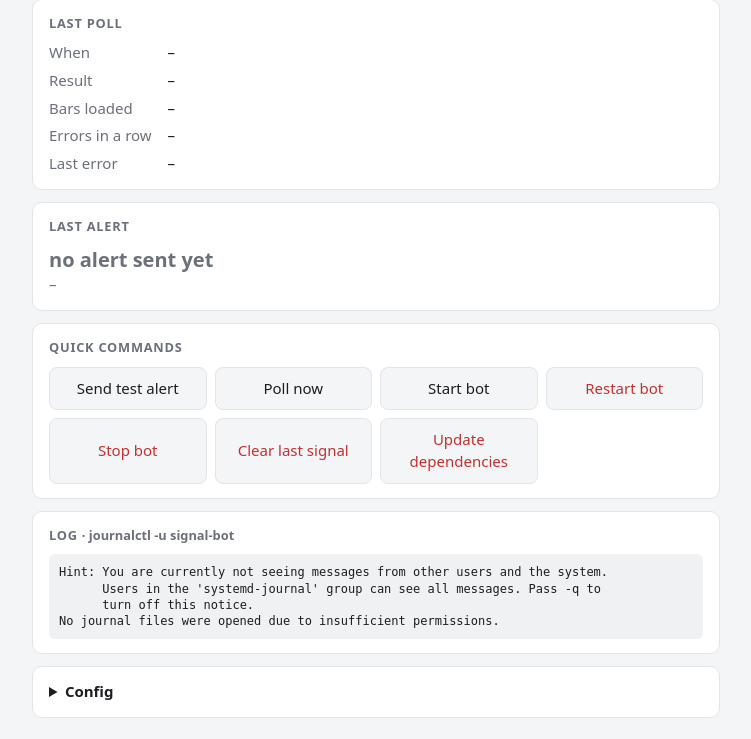
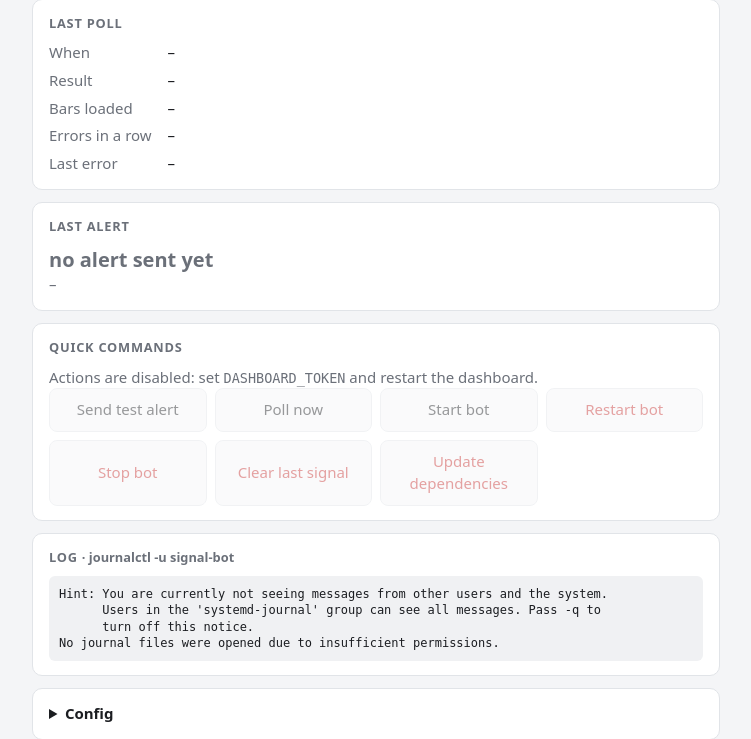
Before and after one commit to finlaypugh/Trading_Alerts, a Flask app: page / in a window 1280 px wide. Shown: the part 398-1137 px from the top of the page, without its empty margins (264-1015 px from the left). Before the commit the page ends 1116 px from the top, so only its background shows below. Run offline with Flask 3, Linux system fonts and the light colour scheme.

Commit message:
Lock down dashboard actions
Actions require X-Token == DASHBOARD_TOKEN (hmac.compare_digest) and are
refused with 503 while it is unset. Cross-origin POSTs are rejected, each
IP gets 10 action attempts a minute, and every response carries a strict
CSP, nosniff and frame denial. The UI keeps the token in sessionStorage.
deploy/sudoers-signal-bot allows exactly start/stop/restart of signal-bot.

Co-Authored-By: Claude Opus 5.5 <noreply@anthropic.com>

```diff
--- a/dashboard/__main__.py
+++ b/dashboard/__main__.py
@@ -4,12 +4,16 @@ import os
 
 from waitress import serve
 
-from .app import app
+from .app import app, token_configured
 
 logging.basicConfig(level=logging.INFO, format="%(asctime)s %(name)s %(levelname)s %(message)s")
 
 host = os.environ.get("DASHBOARD_HOST", "0.0.0.0")
 port = int(os.environ.get("DASHBOARD_PORT", 8080))
 
+if not token_configured():
+    logging.getLogger("dashboard").warning(
+        "DASHBOARD_TOKEN is not set: status is visible but all actions are refused"
+    )
 print(f"Dashboard on http://{host}:{port}", flush=True)
 serve(app, host=host, port=port, threads=4)
--- a/dashboard/app.py
+++ b/dashboard/app.py
@@ -3,8 +3,17 @@ Flask app for the signal_bot dashboard. Reads the bot's files; never
 imports its polling loop, so a dashboard crash cannot stop alerts.
 
     python -m dashboard            # waitress on DASHBOARD_HOST:DASHBOARD_PORT
+
+Reads are open to the LAN. Actions need the X-Token header to match
+DASHBOARD_TOKEN, and are refused outright while it is unset.
 """
+import hmac
 import logging
+import os
+import threading
+import time
+from collections import defaultdict, deque
+from urllib.parse import urlsplit
 
 from flask import Flask, jsonify, render_template, request
 
@@ -16,10 +25,64 @@ log = logging.getLogger("dashboard")
 
 MAX_LOG_LINES = 500
 
+# Action attempts per client IP, counted before the token check so it also
+# slows token guessing.
+RATE_LIMIT = 10
+RATE_WINDOW = 60.0
+_attempts = defaultdict(deque)
+_attempts_lock = threading.Lock()
+
+SECURITY_HEADERS = {
+    "Content-Security-Policy": (
+        "default-src 'self'; frame-ancestors 'none'; base-uri 'none'; form-action 'self'"
+    ),
+    "X-Content-Type-Options": "nosniff",
+    "X-Frame-Options": "DENY",
+    "Referrer-Policy": "no-referrer",
+}
+
+
+def token_configured():
+    return bool(os.environ.get("DASHBOARD_TOKEN", ""))
+
+
+def token_ok(given):
+    expected = os.environ.get("DASHBOARD_TOKEN", "")
+    return bool(expected) and hmac.compare_digest(
+        (given or "").encode("utf-8"), expected.encode("utf-8")
+    )
+
+
+def same_origin():
+    """Browsers send Origin on every POST; it must name this host. curl sends none."""
+    origin = request.headers.get("Origin")
+    if origin is None:
+        return True
+    return urlsplit(origin).netloc == request.host
+
+
+def rate_limited(ip, now=None):
+    now = time.monotonic() if now is None else now
+    with _attempts_lock:
+        recent = _attempts[ip]
+        while recent and now - recent[0] >= RATE_WINDOW:
+            recent.popleft()
+        if len(recent) >= RATE_LIMIT:
+            return True
+        recent.append(now)
+        return False
+
+
+def refuse(code, message, name, ip):
+    log.warning("action %s from %s refused (%d): %s", name, ip, code, message)
+    return jsonify(ok=False, output=message), code
+
 
 @app.get("/")
 def index():
-    return render_template("index.html", actions=actions.ACTIONS.values())
+    return render_template(
+        "index.html", actions=actions.ACTIONS.values(), actions_enabled=token_configured()
+    )
 
 
 @app.get("/api/status")
@@ -46,15 +109,22 @@ def api_logs():
 @app.post("/api/action/<name>")
 def api_action(name):
     ip = request.remote_addr
+    if not same_origin():
+        return refuse(403, "cross-origin request refused", name, ip)
+    if rate_limited(ip):
+        return refuse(429, f"rate limited: {RATE_LIMIT} actions per minute", name, ip)
+    if not token_configured():
+        return refuse(503, "actions disabled: DASHBOARD_TOKEN is not set", name, ip)
+    if not token_ok(request.headers.get("X-Token")):
+        return refuse(401, "missing or wrong token", name, ip)
+
     action = actions.ACTIONS.get(name)
     if action is None:
-        log.warning("unknown action %r from %s", name, ip)
-        return jsonify(ok=False, output=f"unknown action {name!r}"), 404
+        return refuse(404, f"unknown action {name!r}", name, ip)
     try:
         result = actions.execute(action)
     except actions.Busy:
-        log.warning("action %s from %s refused: busy", name, ip)
-        return jsonify(ok=False, output="another action is still running"), 409
+        return refuse(409, "another action is still running", name, ip)
     log.info("action %s from %s ok=%s in %dms", name, ip, result["ok"], result["duration_ms"])
     return jsonify(result)
 
@@ -65,7 +135,10 @@ def healthz():
 
 
 @app.after_request
-def redact_response(resp):
+def harden_response(resp):
+    resp.headers.update(SECURITY_HEADERS)
+    if request.path.startswith("/api/"):
+        resp.headers["Cache-Control"] = "no-store"
     # Backstop behind the per-field redaction: no response body leaves with a
     # secret in it, whichever route produced it. Static files are ours and are
     # streamed, so they are skipped.
--- a/dashboard/static/app.js
+++ b/dashboard/static/app.js
@@ -132,6 +132,25 @@ async function refresh() {
 
 // ---- quick commands ----
 
+// Kept for this tab only. Storage can be unavailable (private mode), so the
+// token then lives in memory until reload.
+const TOKEN_KEY = "dashboardToken";
+let memoryToken = "";
+
+function getToken() {
+  try { return sessionStorage.getItem(TOKEN_KEY) || ""; } catch { return memoryToken; }
+}
+
+function setToken(value) {
+  memoryToken = value;
+  try {
+    if (value) sessionStorage.setItem(TOKEN_KEY, value);
+    else sessionStorage.removeItem(TOKEN_KEY);
+  } catch { /* memory only */ }
+  const state = $("token_state");
+  if (state) state.textContent = value ? "Token saved for this tab." : "Enter the token to run commands.";
+}
+
 function showOutput(text, ok) {
   const out = $("action_output");
   out.hidden = false;
@@ -142,15 +161,23 @@ function showOutput(text, ok) {
 async function runAction(button) {
   const name = button.dataset.action;
   const label = button.textContent.trim();
+  if (!getToken()) {
+    showOutput(`${label}: enter the action token first.`, false);
+    $("token_input")?.focus();
+    return;
+  }
   if (button.dataset.confirm && !window.confirm(`${label}?`)) return;
 
   const buttons = document.querySelectorAll("button[data-action]");
   buttons.forEach((b) => { b.dataset.wasDisabled = b.disabled ? "1" : ""; b.disabled = true; });
   showOutput(`${label}: running…`, true);
   try {
-    const resp = await fetch(`/api/action/${encodeURIComponent(name)}`, { method: "POST" });
+    const resp = await fetch(`/api/action/${encodeURIComponent(name)}`, {
+      method: "POST", headers: { "X-Token": getToken() },
+    });
     let body;
     try { body = await resp.json(); } catch { body = { ok: false, output: `HTTP ${resp.status}` }; }
+    if (resp.status === 401) setToken("");
     const took = typeof body.duration_ms === "number" ? ` (${body.duration_ms} ms)` : "";
     showOutput(`${label}: ${body.ok ? "ok" : "failed"}${took}\n\n${body.output || ""}`, body.ok);
   } catch (err) {
@@ -162,6 +189,15 @@ async function runAction(button) {
 }
 
 document.addEventListener("DOMContentLoaded", () => {
+  const form = $("token_form");
+  if (form) {
+    setToken(getToken());
+    form.addEventListener("submit", (event) => {
+      event.preventDefault();
+      setToken($("token_input").value.trim());
+      $("token_input").value = "";
+    });
+  }
   document.querySelectorAll("button[data-action]").forEach((b) => {
     b.addEventListener("click", () => runAction(b));
   });
--- a/dashboard/static/style.css
+++ b/dashboard/static/style.css
@@ -95,6 +95,13 @@ button:hover:not(:disabled) { border-color: var(--accent); }
 button.danger { color: var(--bad); }
 button:disabled { opacity: 0.45; cursor: not-allowed; }
 #action_output { margin-top: 10px; }
+.token { display: flex; gap: 8px; margin-bottom: 4px; }
+.token input {
+  flex: 1; min-width: 0; font: inherit; padding: 10px 12px; border-radius: 8px;
+  border: 1px solid var(--border); background: var(--bg); color: var(--text);
+}
+#token_state { margin-bottom: 10px; }
+code { font-size: 0.9em; }
 #action_output.fail { outline: 1px solid var(--bad); }
 
 summary { cursor: pointer; font-weight: 600; }
--- a/dashboard/templates/index.html
+++ b/dashboard/templates/index.html
@@ -52,10 +52,20 @@
 
   <section class="card">
     <h2>Quick commands</h2>
+    {% if actions_enabled %}
+    <form id="token_form" class="token">
+      <input id="token_input" type="password" autocomplete="off" placeholder="Action token" aria-label="Action token">
+      <button type="submit">Save</button>
+    </form>
+    <p class="muted small" id="token_state"></p>
+    {% else %}
+    <p class="muted">Actions are disabled: set <code>DASHBOARD_TOKEN</code> and restart the dashboard.</p>
+    {% endif %}
     <div class="buttons">
       {% for a in actions %}
       <button type="button" data-action="{{ a.name }}"{% if a.confirm %} data-confirm="1" class="danger"{% endif %}
-              {% if not a.supported %}disabled title="Needs systemd (Linux)"{% endif %}>{{ a.label }}</button>
+              {% if not actions_enabled %}disabled title="DASHBOARD_TOKEN is not set"
+              {% elif not a.supported %}disabled title="Needs systemd (Linux)"{% endif %}>{{ a.label }}</button>
       {% endfor %}
     </div>
     <pre id="action_output" hidden></pre>
```
Also changed, not shown: 1 other file.
